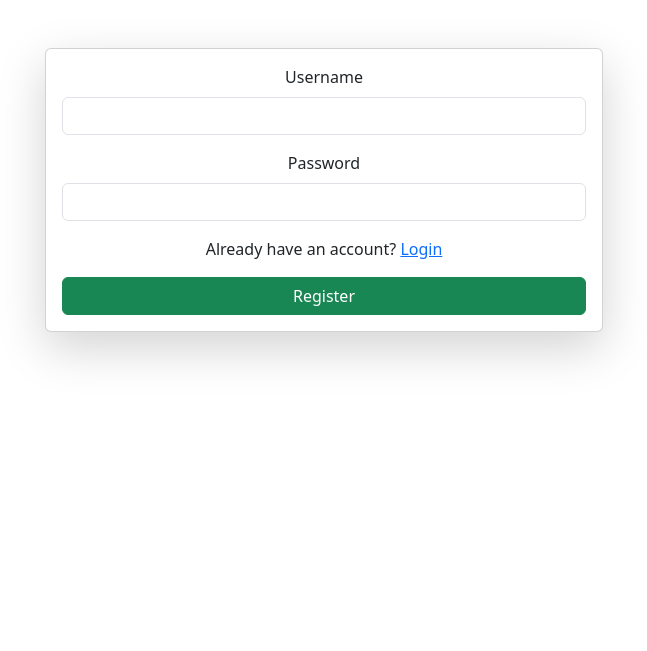
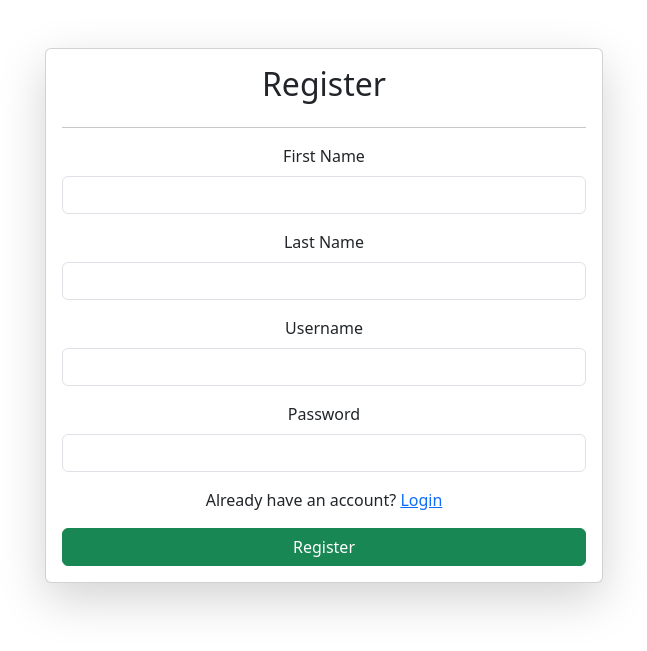
Before and after one commit to mahim008/Recipe_Website_Django, a Django app: page /register/ in a window 1280 px wide. Shown: the top 651 px of the page, without its empty margins (316-963 px from the left). Run offline with Django 4.2, Linux system fonts and the light colour scheme.

Commit message:
completed registration arena

```diff
--- a/vege/templates/login.html
+++ b/vege/templates/login.html
@@ -4,9 +4,10 @@
 <div class="container mt-5" align="center">
 
     <form class="col-6 mx-auto card p-3 shadow-lg" method="post" enctype="multipart/form-data">
-      <div class="mb-3">
+      {% csrf_token %}
+        <div class="mb-3">
         <label for="exampleInputEmail1" class="form-label">Username</label>
-        <input type="email" class="form-control" id="exampleInputEmail1" aria-describedby="emailHelp">
+        <input type="text" class="form-control" id="exampleInputEmail1" aria-describedby="emailHelp">
         <div id="emailHelp" class="form-text">We'll never share your email with anyone else.</div>
       </div>
       <div class="mb-3">
--- a/vege/templates/register.html
+++ b/vege/templates/register.html
@@ -4,15 +4,36 @@
 <div class="container mt-5" align="center">
 
     <form class="col-6 mx-auto card p-3 shadow-lg" method="post" enctype="multipart/form-data">
+    {% csrf_token %}
+        <h2>Register</h2>
+        <hr>
+        {% if messages %}
+        <div class="alert alert-primary">
+            {% for message in messages %}
+            {{ message }}
+            {% endfor %}
+        </div>
+    {% endif %}
+      <div class="mb-3">
+        <label for="exampleInputEmail1" class="form-label">First Name</label>
+        <input type="text" name="first_name" class="form-control" id="exampleInputEmail1" aria-describedby="emailHelp">
+      </div>
+
+      <div class="mb-3">
+        <label for="exampleInputEmail1" class="form-label">Last Name</label>
+        <input type="text" name="last_name" class="form-control" id="exampleInputEmail1" aria-describedby="emailHelp">
+      </div>
+
       <div class="mb-3">
         <label for="exampleInputEmail1" class="form-label">Username</label>
-        <input type="email" class="form-control" id="exampleInputEmail1" aria-describedby="emailHelp">
+        <input type="text" name="username" class="form-control" id="exampleInputEmail1" aria-describedby="emailHelp">
+      </div>
 
+      <div class="mb-3">
+        <label for="exampleInputPassword1"  class="form-label">Password</label>
+        <input type="password" name="password" class="form-control" id="exampleInputPassword1">
       </div>
-      <div class="mb-3">
-        <label for="exampleInputPassword1" class="form-label">Password</label>
-        <input type="password" class="form-control" id="exampleInputPassword1">
-      </div>
+
       <p> Already have an account? <a href="/login/">Login</a> </p>
       <button type="submit" class="btn btn-success">Register</button>
 
--- a/vege/views.py
+++ b/vege/views.py
@@ -1,4 +1,6 @@
 from django.shortcuts import render, redirect
+from django.contrib.auth.models import User
+from django.contrib import messages
 from .models import *
 
 
@@ -7,8 +9,30 @@ from .models import *
 def login_page(request):
     return render(request, 'login.html')
 
+
 def register_page(request):
+    if request.method == "POST":
+        first_name = request.POST.get('first_name')
+        last_name = request.POST.get('last_name')
+        username = request.POST.get('username')
+        password = request.POST.get('password')
+
+        user = User.objects.filter(username=username)
+        if user.exists():
+            messages.info(request,'Username alreay taken! Try another username.')
+            return redirect('/register/')
+        user = User.objects.create(
+            first_name=first_name,
+            last_name=last_name,
+            username=username,
+        )
+        user.set_password(password)
+        user.save()
+        messages.info(request, 'Account successfully created')
+        return redirect('/register/')
+
     return render(request, 'register.html')
+
 
 def recipes(request):
     global context
@@ -32,7 +56,6 @@ def recipes(request):
 
     if request.GET.get('search'):
         queryset = queryset.filter(recipe_name__icontains=request.GET.get('search'))
-
 
     context = {'recipes': queryset}
 
```
Also changed, not shown: db.sqlite3.
